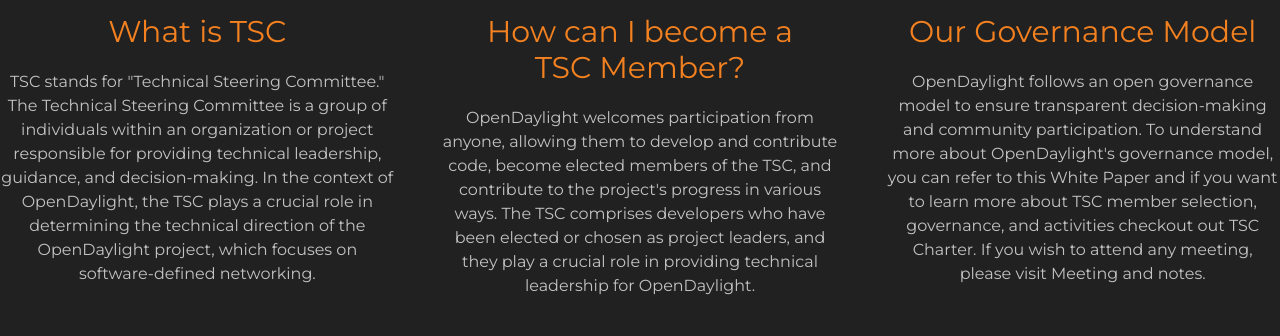
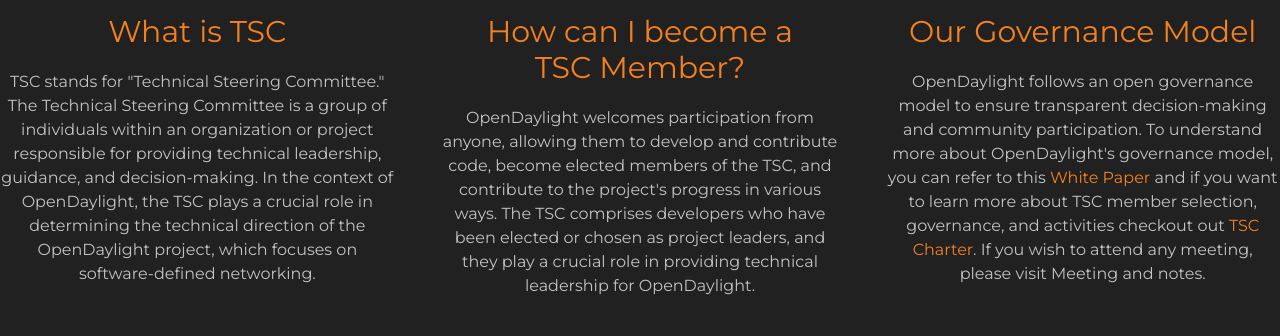
Before and after one commit to opendaylight/opendaylight-website, a React (Create React App) app: page /opendaylight-website/governance in a window 1280 px wide. Shown: the part 430-766 px from the top of the page. Built offline with nearby package versions, Linux system fonts and the light colour scheme.

Commit message:
links fixed and css fixed

```diff
--- a/src/components/About/About.jsx
+++ b/src/components/About/About.jsx
@@ -28,6 +28,8 @@
             independence and project roadmaps.{' '}
             <a
               href="https://lfnetworking.org/"
+              target="_blank"
+              rel="noopener noreferrer"
               className="unleash-body lfn-link"
             >
               Learn more about LFN.
--- a/src/components/AutomatedService/AutomatedService.jsx
+++ b/src/components/AutomatedService/AutomatedService.jsx
@@ -24,13 +24,13 @@
                 <img
                   src={search_dark}
                   alt="Search Logo"
-                  style={{ width: 300 }}
+                  style={{ width: 250 }}
                 />
               ) : (
                 <img
                   src={search_light}
                   alt="Search Logo"
-                  style={{ width: 300 }}
+                  style={{ width: 250 }}
                 />
               )}
             </div>
@@ -67,9 +67,9 @@
           <div className="row sm:pt-10 md:pt-8 lg:pt-16 flex">
             <div className="column content-image pt-2">
               {theme === 'dark-theme' ? (
-                <img src={maze_dark} alt="Maze Logo" style={{ width: 300 }} />
+                <img src={maze_dark} alt="Maze Logo" style={{ width: 250 }} />
               ) : (
-                <img src={maze_light} alt="Maze Logo" style={{ width: 300 }} />
+                <img src={maze_light} alt="Maze Logo" style={{ width: 250 }} />
               )}
             </div>
             <div className="column sm:pl-0 md:pl-12">
@@ -91,9 +91,9 @@
           <div className="row sm:pt-10 md:pt-8 lg:pt-16 flex">
             <div className="column content-image pt-2">
               {theme === 'dark-theme' ? (
-                <img src={odl_dark} alt="odl Logo" style={{ width: 150 }} />
+                <img src={odl_dark} alt="odl Logo" style={{ width: 130 }} />
               ) : (
-                <img src={odl_light} alt="odl Logo" style={{ width: 150 }} />
+                <img src={odl_light} alt="odl Logo" style={{ width: 130 }} />
               )}
             </div>
             <div className="column sm:pl-0 md:pl-12">
@@ -147,13 +147,9 @@
           <div className="row sm:py-10 md:py-8 lg:py-16  flex">
             <div className="column content-image pt-2">
               {theme === 'dark-theme' ? (
-                <img src={quote_dark} alt="quote Logo" style={{ width: 100 }} />
+                <img src={quote_dark} alt="quote Logo" style={{ width: 90 }} />
               ) : (
-                <img
-                  src={quote_light}
-                  alt="quote Logo"
-                  style={{ width: 100 }}
-                />
+                <img src={quote_light} alt="quote Logo" style={{ width: 90 }} />
               )}
             </div>
             <div className="column sm:pl-0 md:pl-12">
--- a/src/components/Footer/Footer.jsx
+++ b/src/components/Footer/Footer.jsx
@@ -41,14 +41,22 @@
                 <p className="heading"> Resources</p>
               </span>
               <li>
-                <Link to="/about">About</Link>
+                <Link to="/about" target="_blank" rel="noopener noreferrer">
+                  About
+                </Link>
               </li>
               <li>
-                <Link to="/about">Solutions</Link>
+                <Link
+                  to="/user-stories"
+                  target="_blank"
+                  rel="noopener noreferrer"
+                >
+                  Solutions
+                </Link>
               </li>
               <li>
                 <a
-                  href="https://docs.opendaylight.org/en/stable-chlorine/getting-started-guide/index.html"
+                  href="https://docs.opendaylight.org/en/latest/index.html"
                   target="_blank"
                   rel="noopener noreferrer"
                 >
--- a/src/components/GetStarted/GetStarted.jsx
+++ b/src/components/GetStarted/GetStarted.jsx
@@ -59,6 +59,7 @@
     description:
       'Casey Cain works on community development and all aspects of release management.',
     company: 'The Linux Foundation',
+    companylink: 'https://www.linuxfoundation.org/',
     linkedin: 'https://www.linkedin.com/in/caseycain1/',
     gmail: 'ccain@linuxfoundation.org',
   },
@@ -69,6 +70,7 @@
     description:
       'Jill leads communications, public relations and analyst relations for the LF Networking and LF Edge.',
     company: 'The Linux Foundation',
+    companylink: 'https://www.linuxfoundation.org/',
     linkedin: 'https://www.linkedin.com/in/jilllovato/',
     gmail: 'jlovato@linuxfoundation.org',
   },
@@ -79,6 +81,7 @@
     description:
       'Venkatrangan Govindaragan is the offical TSC chair for the OpenDaylight Community for this year.',
     company: 'Nvidia',
+    companylink: 'https://www.nvidia.com/en-in/',
     linkedin:
       'https://www.linkedin.com/in/venkatrangan-govindarajan-sdn-test-automation/',
     gmail: 'gvrangan@gmail.com',
@@ -188,7 +191,14 @@
               </div>
               <div className="media-links flex justify-between">
                 <div>
-                  <p className="company-name">{personality.company}</p>
+                  <a
+                    href={personality.companylink}
+                    target="_blank"
+                    rel="noopener noreferrer"
+                    className="company-name"
+                  >
+                    {personality.company}
+                  </a>
                 </div>
                 <div className="flex sm:space-x-5 xl:space-x-3 xxl:space-x-5">
                   <a
--- a/src/components/Governance/Governance.css
+++ b/src/components/Governance/Governance.css
@@ -13,6 +13,12 @@
   background-color: #79858d;
   color: #f1f1f1;
 }
-.dark-theme .tsc-title {
+.dark-theme .tsc-title,
+.tsc-span {
   color: #f48120;
 }
+
+.light-theme .tsc-span {
+  color: #2539ed;
+  text-decoration: underline;
+}
--- a/src/components/Governance/Governance.jsx
+++ b/src/components/Governance/Governance.jsx
@@ -62,6 +62,8 @@
             OpenDaylight is a founding project of{' '}
             <a
               href="https://lfnetworking.org/"
+              target="_blank"
+              rel="noopener noreferrer"
               className="governance-body font-bold underline underline-offset-4"
             >
               LF Networking (LFN)
@@ -111,10 +113,25 @@
               OpenDaylight follows an open governance model to ensure
               transparent decision-making and community participation. To
               understand more about OpenDaylight's governance model, you can
-              refer to this White Paper and if you want to learn more about TSC
-              member selection, governance, and activities checkout out TSC
-              Charter. If you wish to attend any meeting, please visit Meeting
-              and notes.
+              refer to this{' '}
+              <a
+                href="https://www.opendaylight.org/wp-content/uploads/sites/14/2018/03/opendaylight_open_community_and_meritocracy_for_sdn_v3.pdf"
+                target="_blank"
+                rel="noopener noreferrer"
+              >
+                <span className="tsc-span">White Paper</span>
+              </a>{' '}
+              and if you want to learn more about TSC member selection,
+              governance, and activities checkout out{' '}
+              <a
+                href="https://www.opendaylight.org/wp-content/uploads/sites/14/2018/01/ODL-Technical-Charter-LF-Projects-LLC-FINAL.pdf"
+                target="_blank"
+                rel="noopener noreferrer"
+              >
+                <span className="tsc-span">TSC Charter</span>
+              </a>
+              . If you wish to attend any meeting, please visit Meeting and
+              notes.
             </p>
           </div>
         </div>
--- a/src/components/PlatformOverview/PlatformOverview.jsx
+++ b/src/components/PlatformOverview/PlatformOverview.jsx
@@ -1,4 +1,5 @@
 import React from 'react'
+import { Link } from 'react-router-dom'
 import './PlatformOverview.css'
 import banner_dark from '../../images/ODL_Dark_Banner.png'
 import shape_1 from '../../images/shape_1.png'
@@ -29,13 +30,30 @@
             subscribers. OpenDaylight code has been integrated or embedded in
             more than 35 vendor solutions and apps, and can be utilized within a
             range of services. It is also at the core of broader open source
-            frameworks, <span>including ONAP.</span>
+            frameworks,{' '}
+            <a
+              href="https://www.onap.org/"
+              target="_blank"
+              rel="noopener noreferrer"
+            >
+              <span>including ONAP.</span>
+            </a>
           </p>
           <p className="sm:text-xs xl:text-base">
-            As part of <span>LF Networking</span>, ODL is driven by a global,
-            collaborative community of vendor and user organizations that
-            continuously adapts to support the industry’s broadest set of SDN
-            and NFV <span>use cases.</span>
+            As part of{' '}
+            <a
+              href="https://lfnetworking.org/"
+              target="_blank"
+              rel="noopener noreferrer"
+            >
+              <span> LF Networking</span>
+            </a>
+            , ODL is driven by a global, collaborative community of vendor and
+            user organizations that continuously adapts to support the
+            industry’s broadest set of SDN and NFV{' '}
+            <Link to="/network-resource-optimization">
+              <span>use cases.</span>
+            </Link>
           </p>
         </div>
         <div className="architecture ">
```
